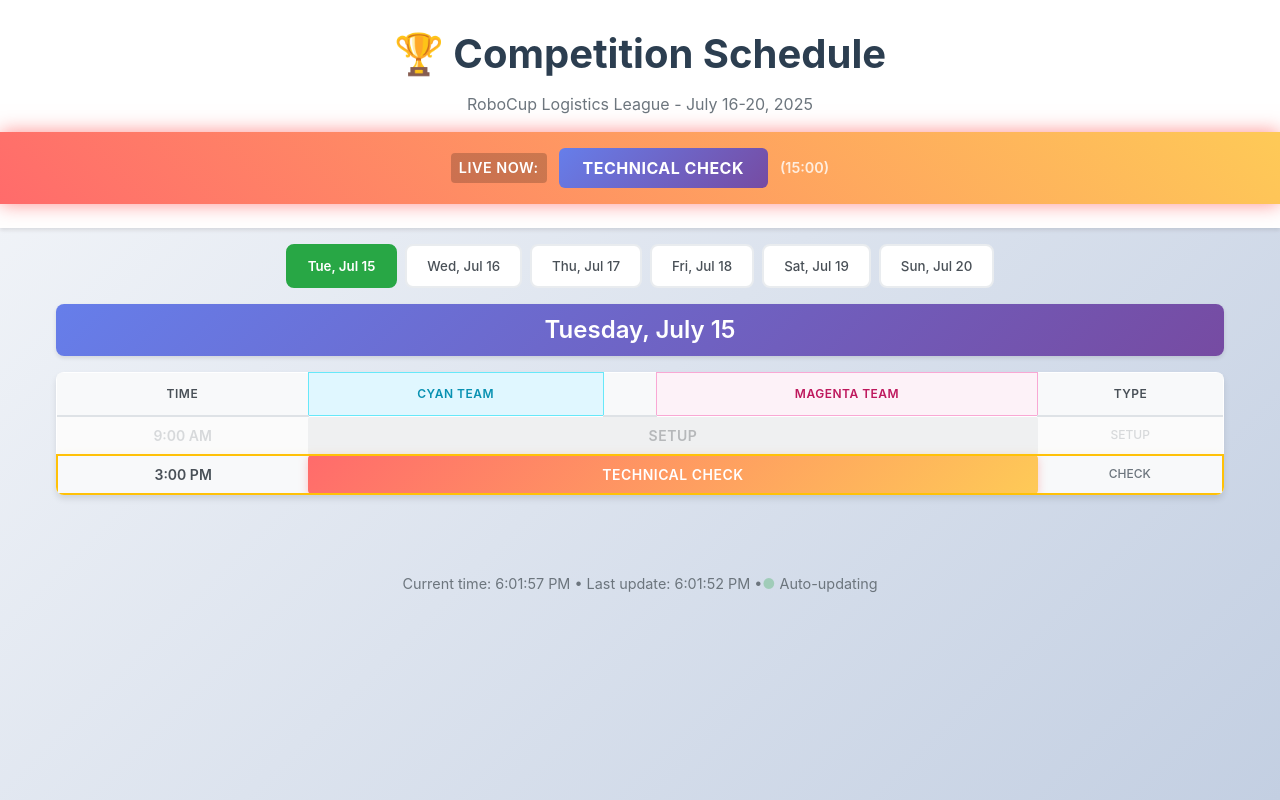
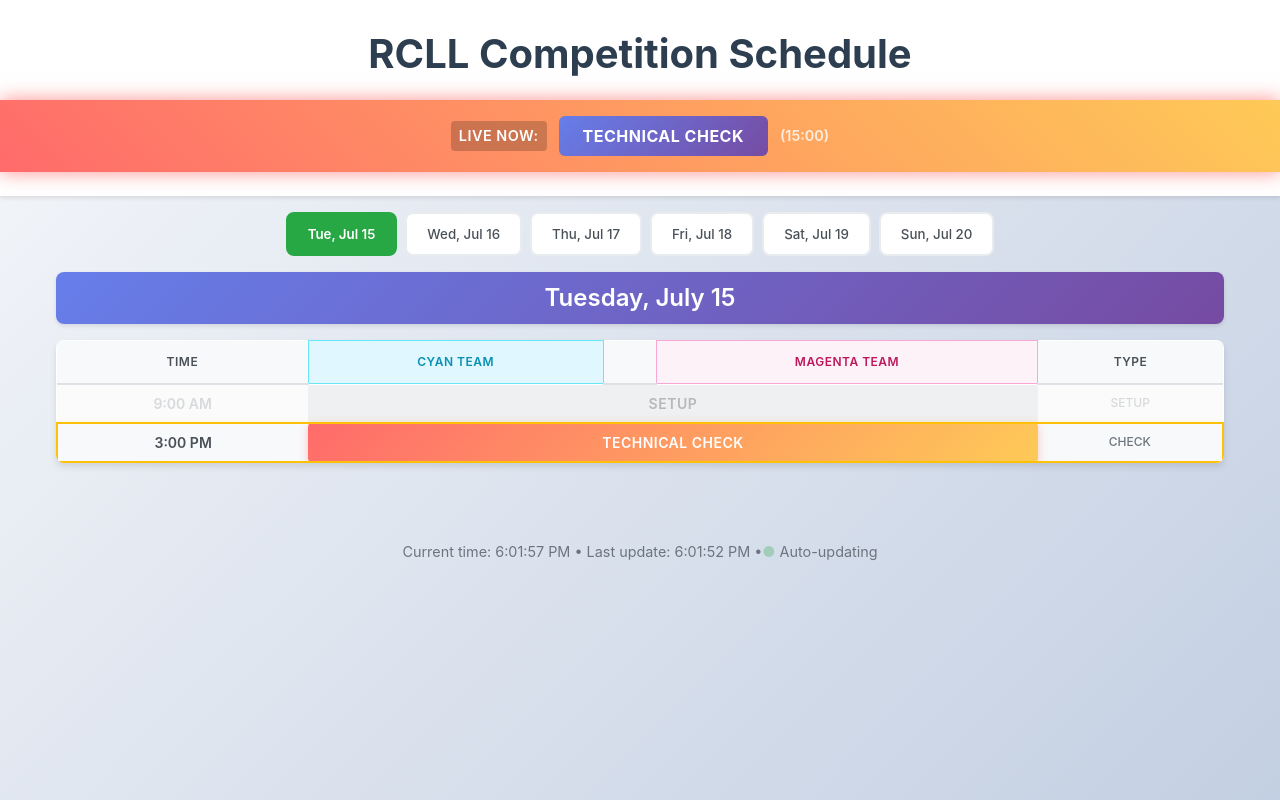
Before and after one commit to morxa/rcll-schedule, a React (Vite) app: page / in a window 1280 px wide. Built offline with nearby package versions, Linux system fonts and the light colour scheme.

Commit message:
Update header title and subtitle in App component

```diff
--- a/src/App.tsx
+++ b/src/App.tsx
@@ -78,8 +78,7 @@ function App() {
   return (
     <div className="app">
       <header className="app-header">
-        <h1>🏆 Competition Schedule</h1>
-        <p className="subtitle">RoboCup Logistics League - July 16-20, 2025</p>
+        <h1>RCLL Competition Schedule</h1>
 
         {currentGame && currentGame.date === today && (
           <div className="current-game-banner">
```
